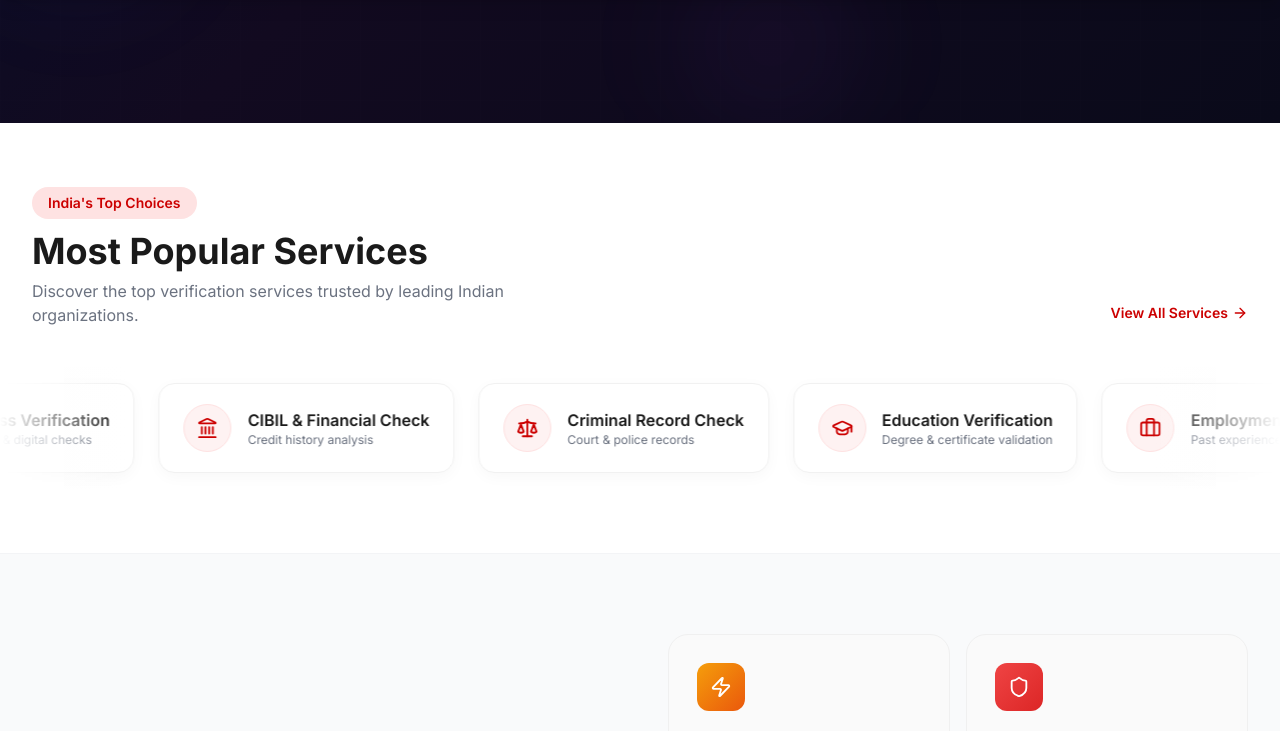
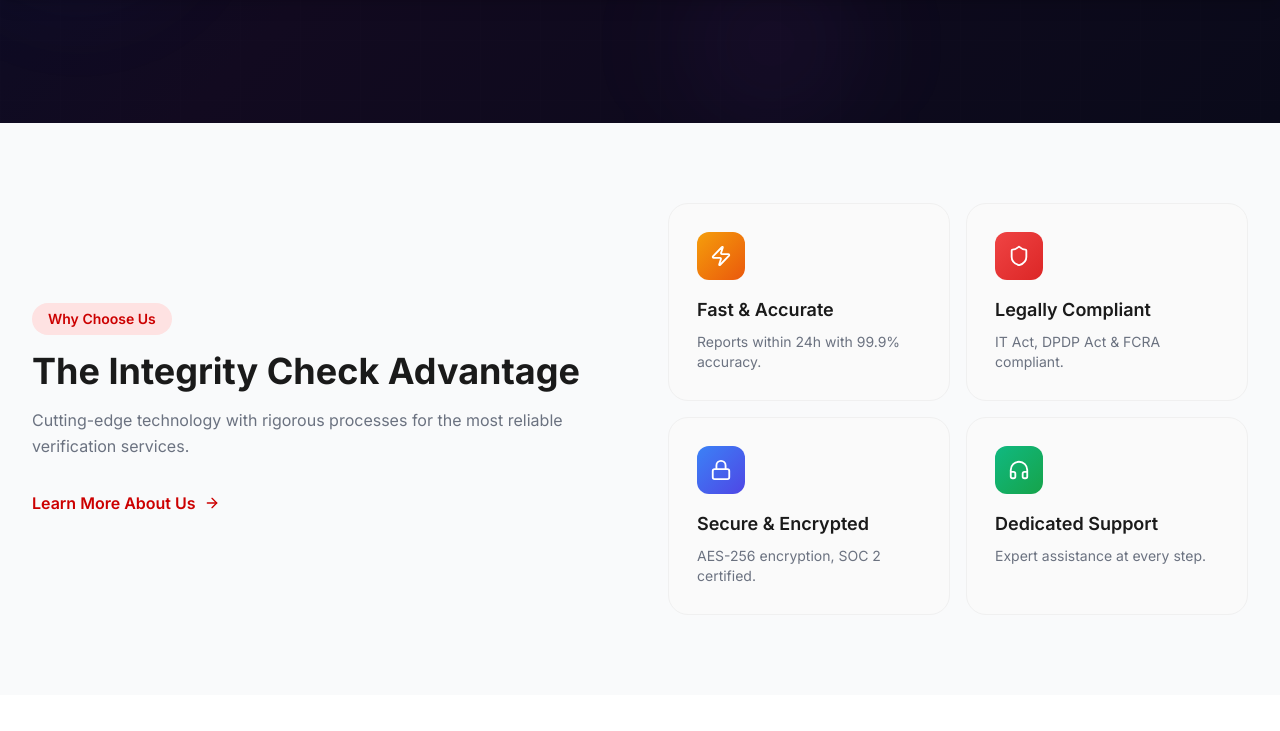
Before and after one commit to sp9935891173s-lgtm/integrity-check-website, a React (Vite) app in the folder app/: page /#/ in a window 1280 px wide. Shown: the part 800-1531 px from the top of the page. Built offline with nearby package versions, Linux system fonts and the light colour scheme.

Commit message:
compliance final update

```diff
--- a/app/src/pages/Home.tsx
+++ b/app/src/pages/Home.tsx
@@ -185,14 +185,12 @@ function PopularServicesSection() {
 
   return (
     <section ref={ref} className="py-16 bg-white border-b border-gray-100 overflow-hidden relative">
-      <div className="max-w-7xl mx-auto px-4 sm:px-6 lg:px-8 mb-10">
-        <div className={`flex flex-col md:flex-row md:items-end justify-between gap-4 transition-all duration-700 ${isRevealed ? 'opacity-100 translate-y-0' : 'opacity-0 translate-y-8'}`}>
-          <div>
-            <span className="inline-block px-4 py-1.5 bg-red-100 text-brand-red text-sm font-semibold rounded-full mb-3">India's Top Choices</span>
-            <h2 className="text-3xl sm:text-4xl font-bold text-brand-black mb-2">Most Popular Services</h2>
-            <p className="text-gray-500 max-w-xl">Discover the top verification services trusted by leading Indian organizations.</p>
-          </div>
-          <Link to="/services" className="text-brand-red font-semibold hover:gap-2 transition-all flex items-center gap-1 text-sm pb-1">
+      <div className="max-w-7xl mx-auto px-4 sm:px-6 lg:px-8 mb-12">
+        <div className={`text-center flex flex-col items-center transition-all duration-700 ${isRevealed ? 'opacity-100 translate-y-0' : 'opacity-0 translate-y-8'}`}>
+          <span className="inline-block px-4 py-1.5 bg-red-100 text-brand-red text-sm font-semibold rounded-full mb-3">India's Top Choices</span>
+          <h2 className="text-3xl sm:text-4xl font-bold text-brand-black mb-4">Most Popular Services</h2>
+          <p className="text-gray-500 max-w-2xl text-center mb-6">Discover the top verification services trusted by leading Indian organizations.</p>
+          <Link to="/services" className="text-brand-red font-semibold hover:gap-2 transition-all flex items-center justify-center gap-1 text-sm pb-1">
             View All Services <ArrowRight size={16} />
           </Link>
         </div>
@@ -342,8 +340,8 @@ export default function Home() {
   return (
     <>
       <HeroSection />
+      <WhyChooseUsSection />
       <PopularServicesSection />
-      <WhyChooseUsSection />
       <IndustriesSection />
 
 
```
